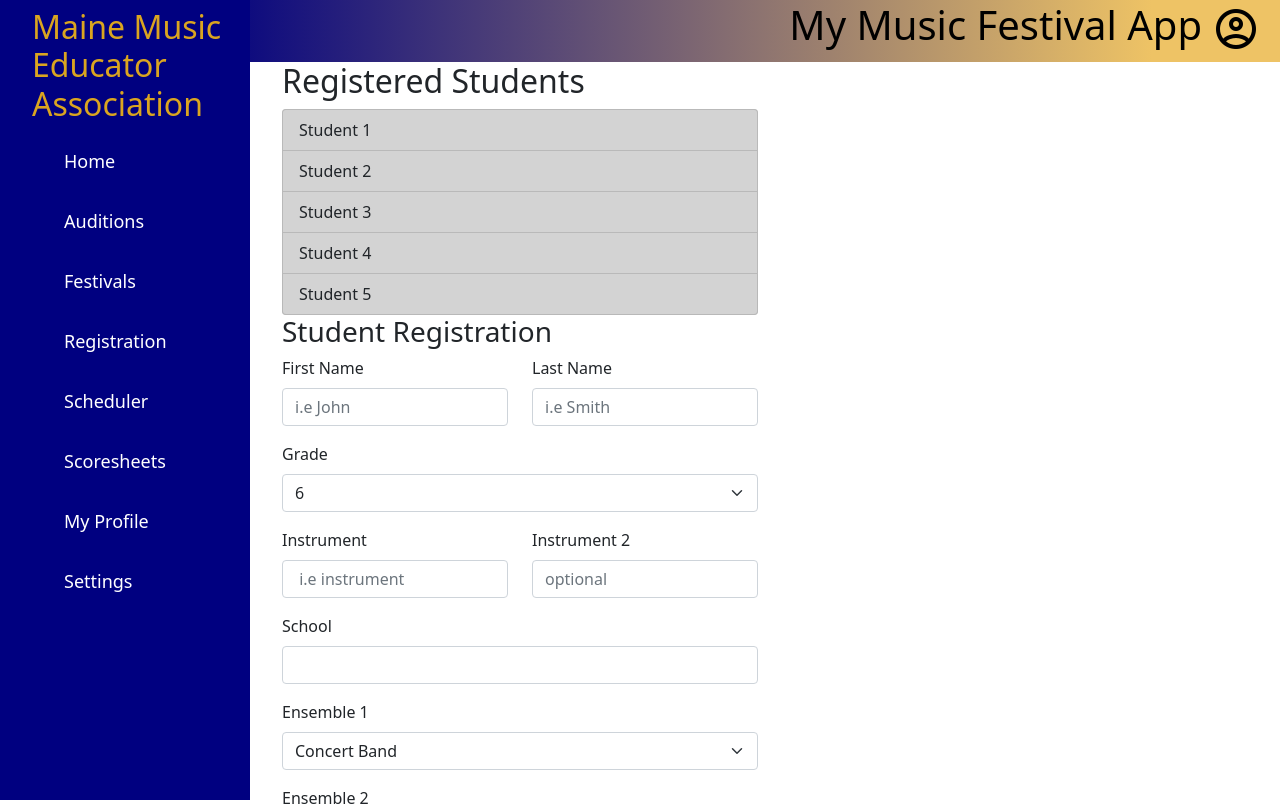
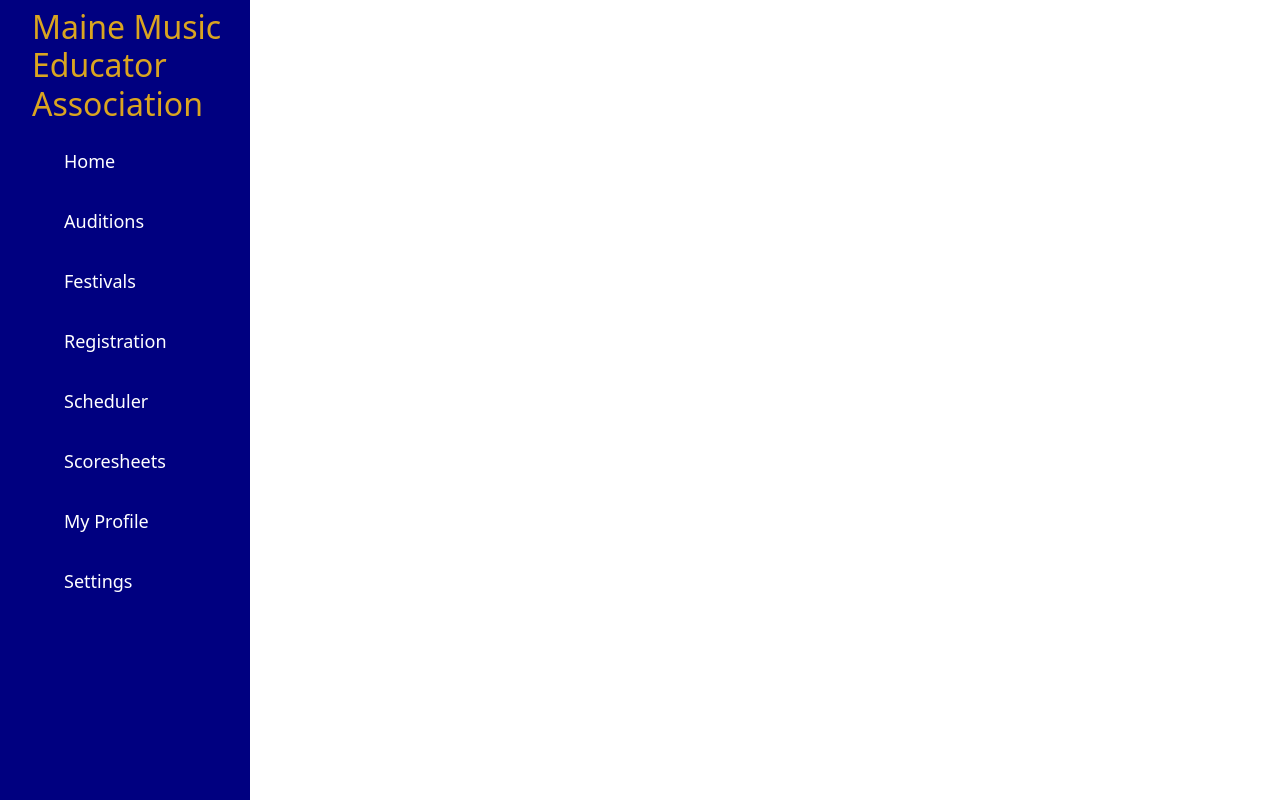
Before and after one commit to davealexander/musicfestivalapp, a React (Create React App) app: page / in a window 1280 px wide. Shown: the top 806 px of the page. Built offline with nearby package versions, Linux system fonts and the light colour scheme.

Commit message:
added routes and refactored app.js

```diff
--- a/package.json
+++ b/package.json
@@ -15,8 +15,8 @@
     "react-bootstrap": "^2.2.1",
     "react-dom": "^17.0.2",
     "react-icons": "^4.3.1",
-    "react-router-dom": "^6.2.2",
-    "react-scripts": "^2.1.3",
+    "react-router-dom": "^6.3.0",
+    "react-scripts": "^5.0.0",
     "web-vitals": "^2.1.4"
   },
   "scripts": {
--- a/src/App.js
+++ b/src/App.js
@@ -3,47 +3,24 @@
 import 'bootstrap/dist/css/bootstrap.min.css'
 import Sidenav from './components/Sidenav/Sidenav';
 import Banner from './components/banner/Banner';
-// import Announcecard from './components/announcecard/Announcecard';
-// import Todocard from './components/Todocard/Todocard';
+import Announcecard from './components/announcecard/Announcecard';
+import Todocard from './components/Todocard/Todocard';
 import { Row, Col, Container} from 'react-bootstrap';
 import StudentReg from './components/studentregistration/StudentReg';
+import {BrowserRouter as Router, Routes, Route,} from 'react-router-dom';
 
 
 function App() {
   return (
+   <Router>
+     <Sidenav></Sidenav>
+     <Routes>
+       <Route path='/Home' element={<><Container><Row><Col><Announcecard/></Col><Col><Todocard/></Col></Row></Container></>}/>
+       <Route path='/StudentRegistration' element={<StudentReg/>}/>
 
-    // Add a container in the main app to fix navbar
-    <div className="App">
-
-     <Banner></Banner>
-     <Sidenav></Sidenav>
-     <Container>
-       <Row>
-        {/* <Col>
-         <Announcecard></Announcecard>
-        </Col>
-        <Col>
-          <Todocard></Todocard>
-        </Col> */}
-        <StudentReg></StudentReg>
-       </Row>
-
-     </Container>
-
-    </div>
+     </Routes>
+   </Router>
   );
 }
 
 export default App;
-
-// import Navbar2 from './components/navbar/Navbar2';
-// import Banner from './components/banner/Banner';
-// import { BrowserRouter as Router, Routes, Route } from 'react-router-dom';
-
- {/* <Banner/>
-    <Router>
-      <Navbar2/>
-      <Routes>
-      <Route path='/' />
-      </Routes>
-    </Router> */}
--- a/src/components/Sidenav/Sidenav.js
+++ b/src/components/Sidenav/Sidenav.js
@@ -15,7 +15,7 @@
               <li className = 'navText'><a href='/home'>Home</a></li>
               <li className = 'navText'><a href='/auditions'>Auditions</a></li>
               <li className = 'navText'><a href='/festivals'>Festivals</a></li>
-              <li className = 'navText'><a href='/registration'>Registration</a></li>
+              <li className = 'navText'><a href='/StudentRegistration'>Registration</a></li>
               <li className = 'navText'><a href='/scheduler'>Scheduler</a></li>
               <li className = 'navText'><a href='/scheduler'>Scoresheets</a></li>
               <li className = 'navText'><a href='/myprofile'>My Profile</a></li>
--- a/src/components/banner/Banner.js
+++ b/src/components/banner/Banner.js
@@ -1,7 +1,7 @@
-import { logDOM } from '@testing-library/react';
-import React from 'react'
-import loginPic from './loginpic.png'
-import './Banner.css'
+import React from 'react';
+import loginPic from './loginpic.png';
+import './Banner.css';
+import { Button } from 'react-bootstrap';
 import { Dropdown } from 'bootstrap';
 
 function Banner() {
@@ -9,7 +9,8 @@
         <div className="banner">
             {/* Make this a dynamic banner*/}
             <h1 id="h1banner">My Music Festival App
-                <img className='loginPic' src={loginPic} alt = "logo"></img>
+            <Button  className = 'login pic' variant="primary" type = "submit">Login</Button>
+                {/* <img className='loginPic' src={loginPic} alt = "loginpicture"></img> */}
             </h1>
 
         </div>
--- a/src/index.js
+++ b/src/index.js
@@ -1,6 +1,7 @@
 import React from 'react';
 import ReactDOM from 'react-dom';
 import App from './App';
+//import {BrowserRouter} from 'react-router-dom';
 
 
 
```
Also changed, not shown: 2 other files (tests, documents, lock files or other folders).
